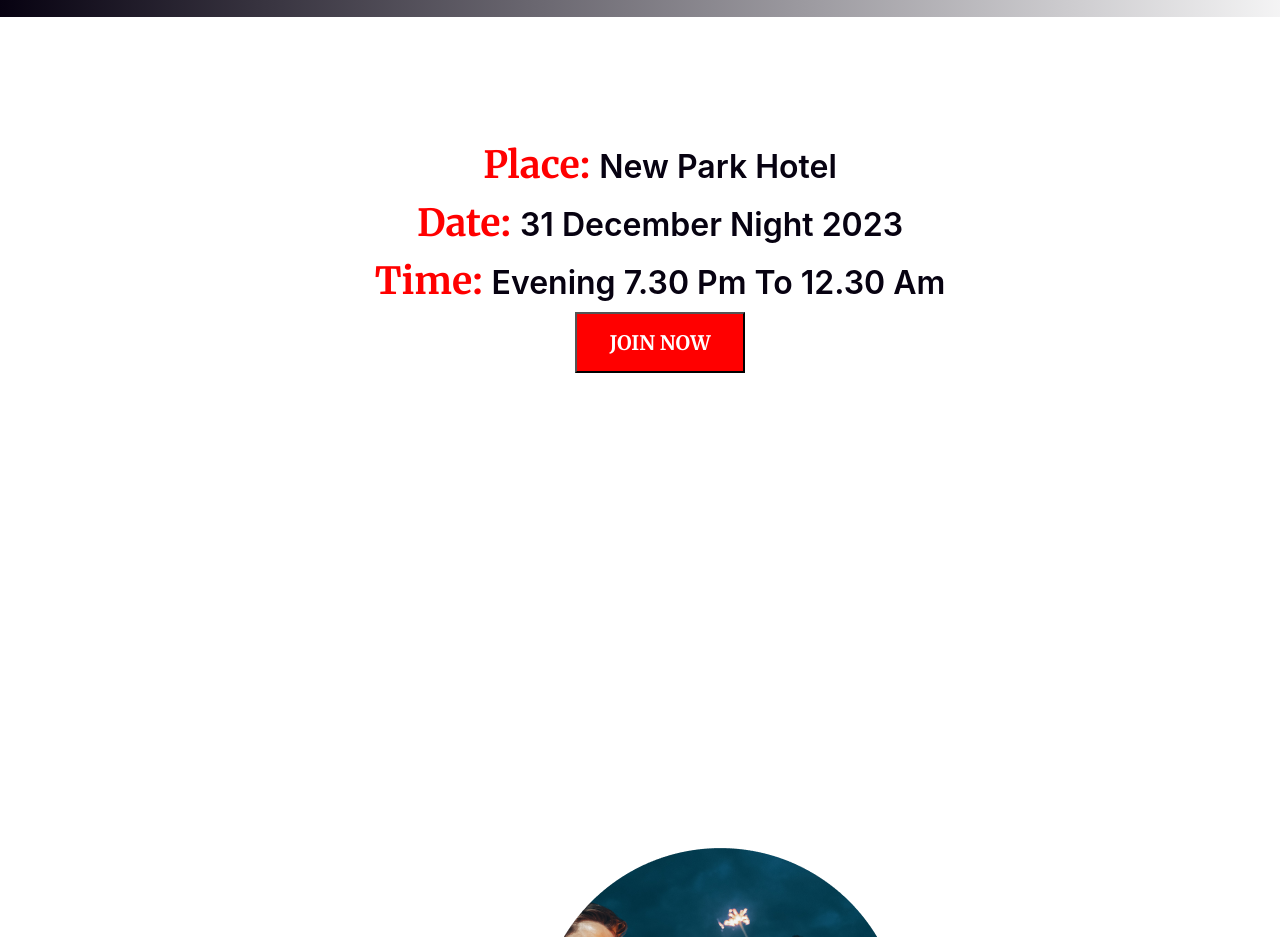
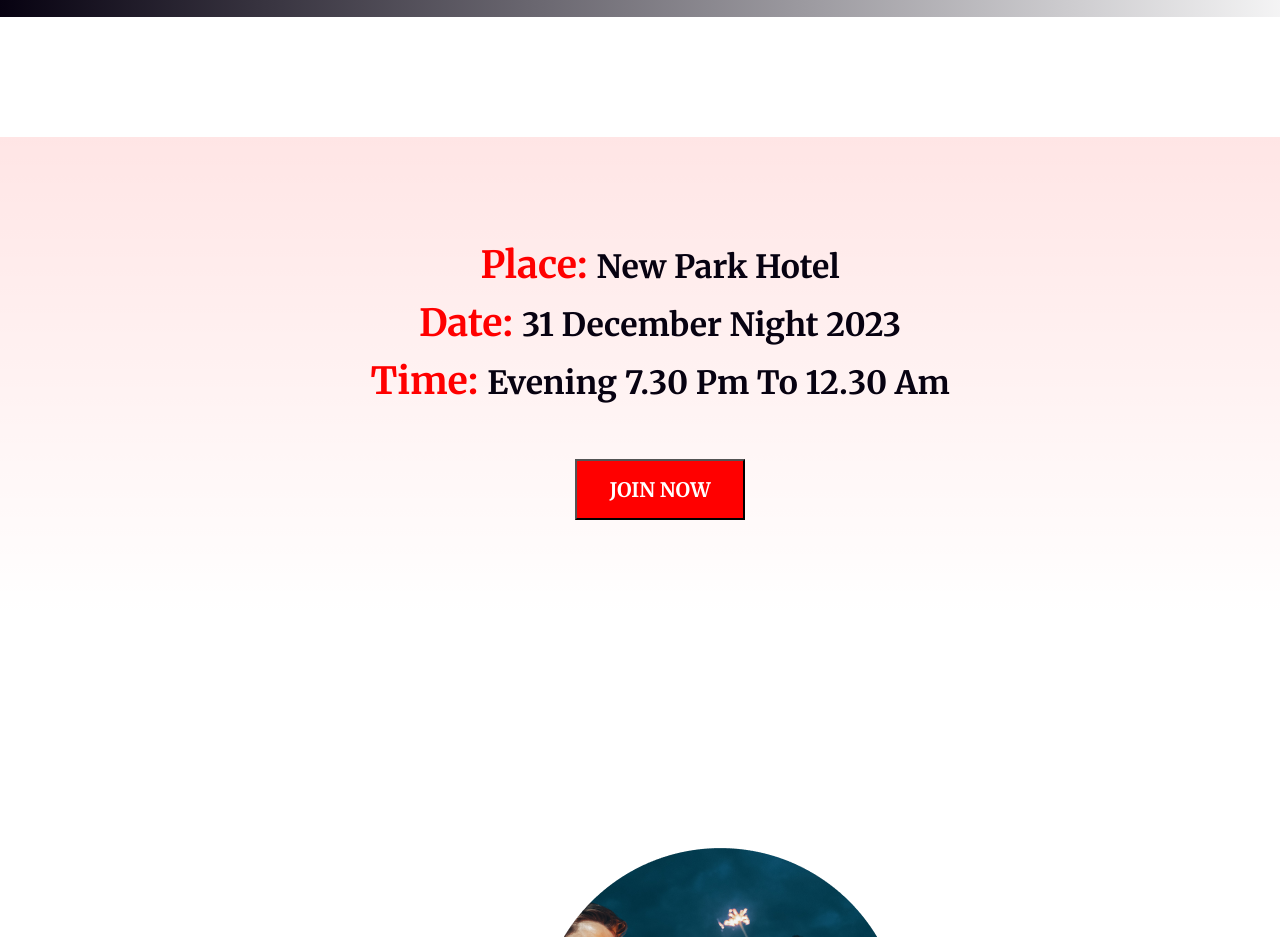
Before and after one commit to msifatsadiq/new-year-assignment, a plain HTML site: page index.html in a window 1280 px wide. Shown: the part 2220-3157 px from the top of the page. Drawn offline with Linux system fonts and the light colour scheme; grey boxes are pictures that could not be loaded.

Commit message:
adding the revised forth section

```diff
--- a/index.html
+++ b/index.html
@@ -52,21 +52,18 @@
         <section class="join-now-main">
             <div class="join-now">
                 <h3>Place: <span style="color: #070211;
-                    font-family: Inter;
                     font-size: 32px;
                     font-style: normal;
                     font-weight: 600;
                     line-height: 56px;
                     text-transform: capitalize; ">New Park Hotel</span></h3>
                 <h3>Date: <span style="color: #070211;
-                    font-family: Inter;
                     font-size: 32px;
                     font-style: normal;
                     font-weight: 600;
                     line-height: 56px;
                     text-transform: capitalize;">31 December Night 2023</span> </h3>
                 <h3>Time: <span style="color: #070211;
-                    font-family: Inter;
                     font-size: 32px;
                     font-style: normal;
                     font-weight: 600;
--- a/styles/style.css
+++ b/styles/style.css
@@ -168,9 +168,12 @@
     width: 1320px;
     height: 482px;
     flex-shrink: 0;
+    background:linear-gradient(180deg, rgba(255, 0, 0, 0.10), rgba(255, 0, 0, 0.00));
 
 }
-
+.join-now{
+    padding: 100px;
+}
 .join-now-main .join-now {
     color: #F00;
     text-align: center;
@@ -189,11 +192,10 @@
     font-weight: 700;
     line-height: normal;
     text-transform: uppercase;
-    display: inline-flex;
     padding: 16px 32px;
-    justify-content: center;
-    align-items: center;
-    gap: 10px;
+    margin-top: 48px;
+
+
 }
 
 /* section five */
```
